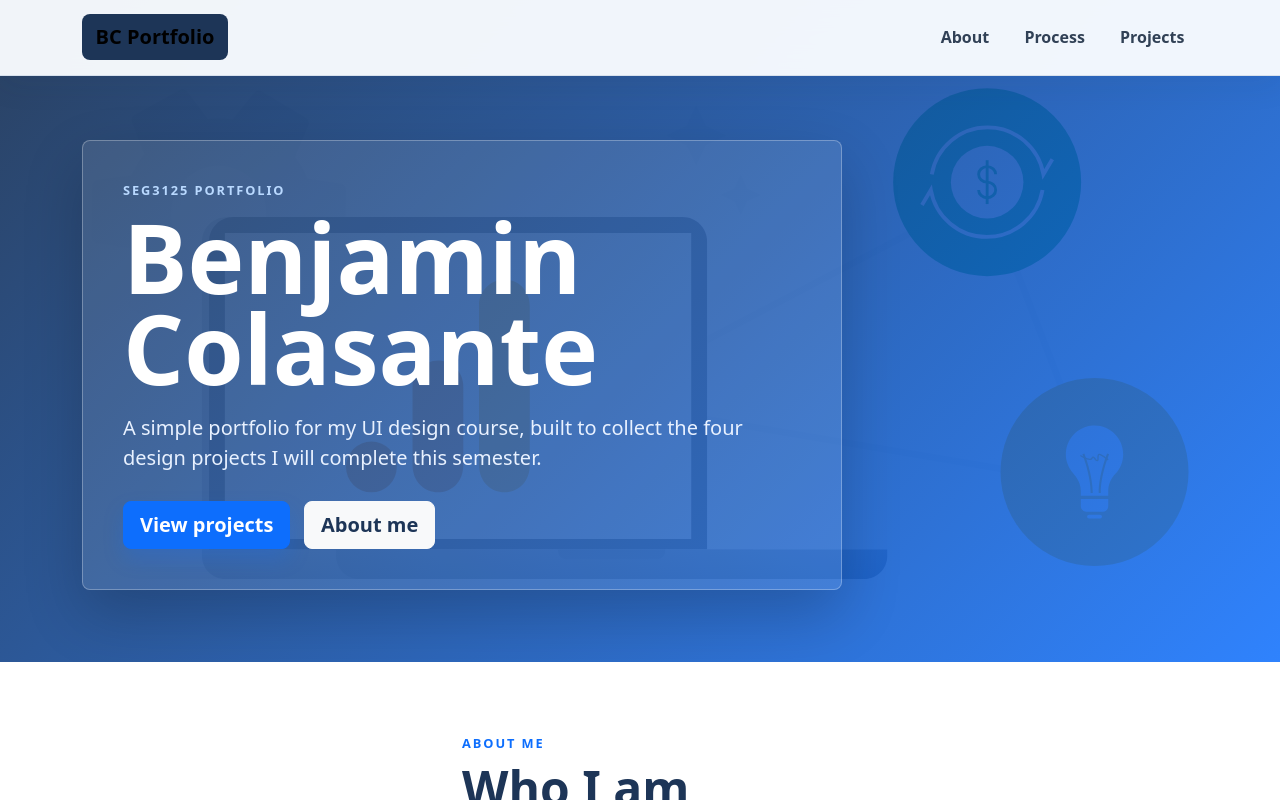
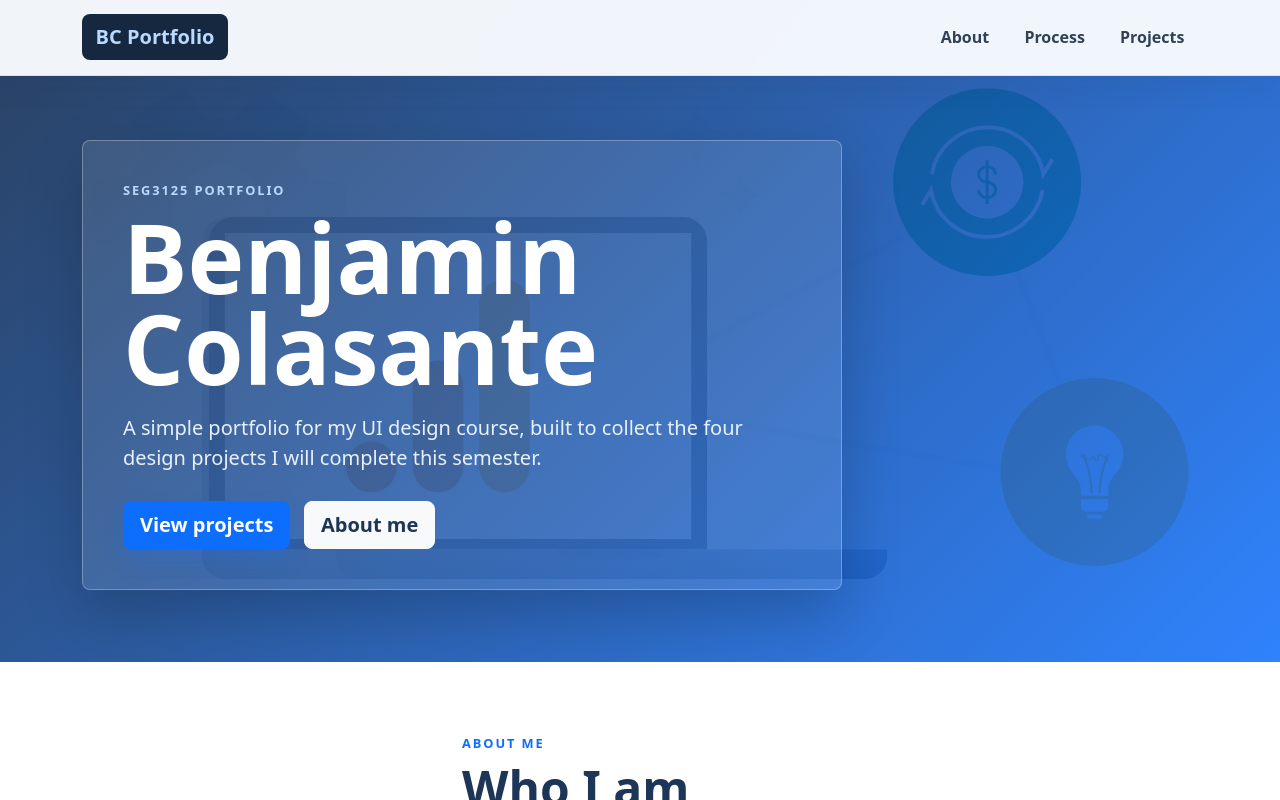
Before and after one commit to BenjaminColasante/SEG3125-Portfolio, a React (Vite) app in the folder Portfolio/: page / in a window 1280 px wide. In both pictures the pointer is over the link "BC Portfolio". Shown: the top 800 px of the page. Built offline with nearby package versions, Linux system fonts and the light colour scheme.

Commit message:
Fixed button colour

```diff
--- a/Portfolio/src/App.css
+++ b/Portfolio/src/App.css
@@ -13,6 +13,10 @@
   color: #ffffff;
   font-weight: 800;
   letter-spacing: 0px; }
+
+.top-nav .navbar-brand.logo:hover, .top-nav .navbar-brand.logo:focus{
+  background: #152840;
+  color: #b9d9ff; }
 
 .top-nav .nav-link {
   padding: 0.55rem 0.85rem;
```
